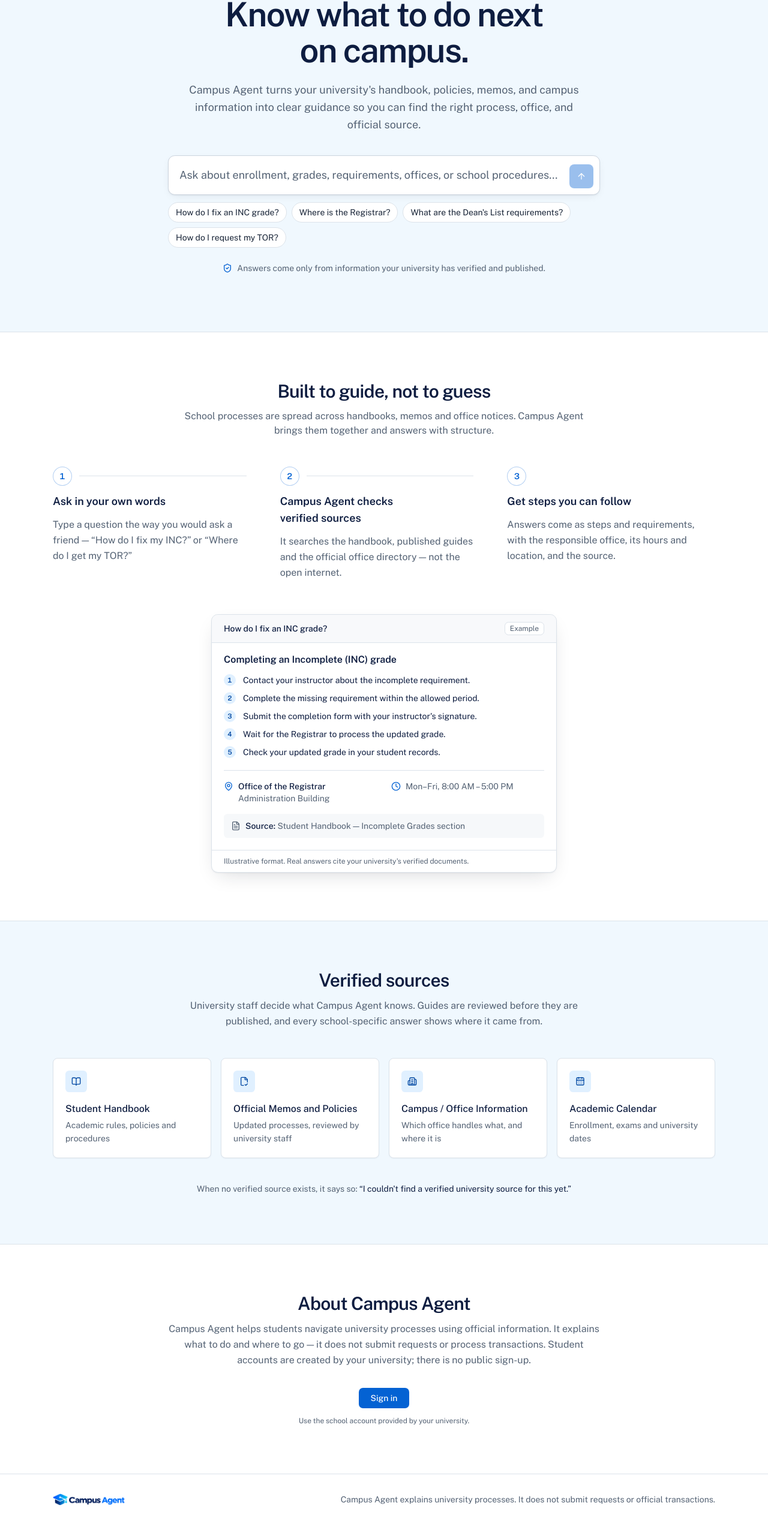
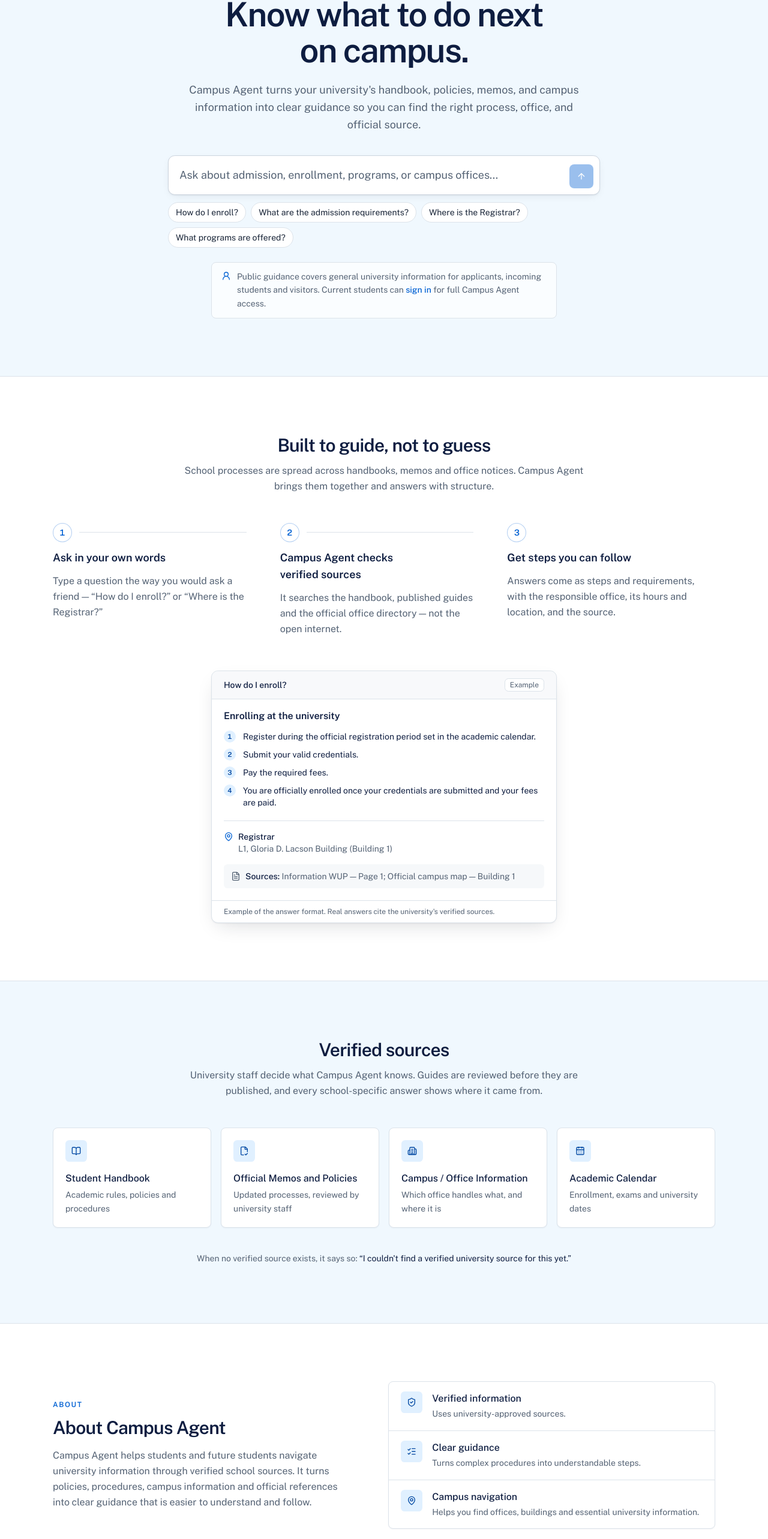
Before and after one commit to jjohnlesterr/campus-agent, a Next.js app: page / in a window 1280 px wide. Shown: the part 199-2765 px from the top of the page at 60% size. Before the commit the page ends 2741 px from the top, so only its background shows below. Built offline with nearby package versions, Linux system fonts and the light colour scheme; no server answers; the database is empty.

Commit message:
feat: refine public landing scope and content

```diff
--- a/app/page.tsx
+++ b/app/page.tsx
@@ -1,19 +1,20 @@
-import { BookOpen, Building2, CalendarDays, FileCheck2, ShieldCheck } from "lucide-react"
+import { BookOpen, Building2, CalendarDays, FileCheck2, ListChecks, MapPin, ShieldCheck, UserRound } from "lucide-react"
 import Link from "next/link"
 
-import { QuestionComposer } from "@/components/assistant/question-composer"
 import { ExampleAnswer } from "@/components/landing/example-answer"
 import { LandingNav } from "@/components/landing/landing-nav"
+import { PublicAsk } from "@/components/landing/public-ask"
 import { Logo } from "@/components/shared/logo"
 import { HowItWorksSteps } from "@/components/shared/how-it-works-steps"
-import { buttonVariants } from "@/components/ui/button"
 import { getBranding } from "@/lib/branding"
 
+// Public questions for applicants, incoming students, transferees and visitors.
+// Current-student topics (INC, grades, clearance…) live in the signed-in app.
 const SUGGESTIONS = [
-  "How do I fix an INC grade?",
+  "How do I enroll?",
+  "What are the admission requirements?",
   "Where is the Registrar?",
-  "What are the Dean's List requirements?",
-  "How do I request my TOR?",
+  "What programs are offered?",
 ]
 
 const SOURCES = [
@@ -21,6 +22,12 @@
   { icon: FileCheck2, name: "Official Memos and Policies", use: "Updated processes, reviewed by university staff" },
   { icon: Building2, name: "Campus / Office Information", use: "Which office handles what, and where it is" },
   { icon: CalendarDays, name: "Academic Calendar", use: "Enrollment, exams and university dates" },
+]
+
+const ABOUT_POINTS = [
+  { icon: ShieldCheck, title: "Verified information", body: "Uses university-approved sources." },
+  { icon: ListChecks, title: "Clear guidance", body: "Turns complex procedures into understandable steps." },
+  { icon: MapPin, title: "Campus navigation", body: "Helps you find offices, buildings and essential university information." },
 ]
 
 export default async function LandingPage() {
@@ -31,7 +38,7 @@
       <LandingNav />
 
       <main className="flex-1">
-        {/* Hero: centered headline and the ask box */}
+        {/* Hero: centered headline and the public ask box */}
         <section className="border-b bg-[var(--canvas)]">
           <div className="mx-auto flex max-w-3xl flex-col items-center px-4 pt-16 pb-20 text-center sm:px-6 lg:pt-24 lg:pb-24">
             <p className="text-xs font-semibold tracking-[0.14em] text-primary uppercase">Your campus AI assistant</p>
@@ -45,32 +52,37 @@
             </p>
 
             <div className="mt-9 w-full text-left">
-              <QuestionComposer
-                size="large"
-                placeholder="Ask about enrollment, grades, requirements, offices, or school procedures..."
-                suggestions={SUGGESTIONS}
-                notConnectedMessage="Public answers are coming soon. Students can sign in to see what's available today."
-              />
+              <PublicAsk suggestions={SUGGESTIONS} />
             </div>
 
-            <p className="mt-6 flex max-w-xl items-start gap-2 text-left text-sm text-muted-foreground sm:items-center">
-              <ShieldCheck className="mt-0.5 size-4 shrink-0 text-primary sm:mt-0" aria-hidden="true" />
-              Answers come only from information your university has verified and published.
+            <p className="mt-6 flex max-w-xl items-start gap-2.5 rounded-lg border bg-background/70 px-4 py-3 text-left text-sm leading-relaxed text-muted-foreground">
+              <UserRound className="mt-0.5 size-4 shrink-0 text-primary" aria-hidden="true" />
+              <span>
+                Public guidance covers general university information for applicants, incoming students and visitors.
+                Current students can{" "}
+                <Link href="/login" className="font-medium text-primary underline-offset-4 hover:underline">
+                  sign in
+                </Link>{" "}
+                for full {assistantName} access.
+              </span>
             </p>
           </div>
         </section>
 
         {/* How it works */}
         <section id="how-it-works" className="scroll-mt-20">
-          <div className="mx-auto max-w-6xl px-4 py-20 sm:px-6">
+          <div className="mx-auto max-w-6xl px-4 py-20 sm:px-6 lg:py-24">
             <div className="mx-auto max-w-2xl text-center">
               <h2 className="text-3xl font-semibold tracking-tight">Built to guide, not to guess</h2>
-              <p className="mt-3 text-muted-foreground">
+              <p className="mt-3 leading-relaxed text-muted-foreground">
                 School processes are spread across handbooks, memos and office notices. {assistantName} brings them
                 together and answers with structure.
               </p>
             </div>
-            <HowItWorksSteps className="mt-12 grid gap-10 md:grid-cols-3 md:gap-8" />
+            <HowItWorksSteps
+              className="mt-12 grid gap-10 md:grid-cols-3 md:gap-8"
+              askExample="“How do I enroll?” or “Where is the Registrar?”"
+            />
             <div className="mx-auto mt-14 max-w-xl">
               <ExampleAnswer />
             </div>
@@ -79,7 +91,7 @@
 
         {/* Verified sources */}
         <section id="sources" className="scroll-mt-20 border-t bg-[var(--canvas)]">
-          <div className="mx-auto max-w-6xl px-4 py-20 sm:px-6">
+          <div className="mx-auto max-w-6xl px-4 py-20 sm:px-6 lg:py-24">
             <div className="mx-auto max-w-2xl text-center">
               <h2 className="text-3xl font-semibold tracking-tight">Verified sources</h2>
               <p className="mt-3 leading-relaxed text-muted-foreground">
@@ -100,34 +112,46 @@
             </ul>
             <p className="mx-auto mt-10 max-w-2xl text-center text-sm leading-relaxed text-muted-foreground">
               When no verified source exists, it says so:{" "}
-              <span className="text-foreground">
-                “I couldn&apos;t find a verified university source for this yet.”
-              </span>
+              <span className="text-foreground">“I couldn&apos;t find a verified university source for this yet.”</span>
             </p>
           </div>
         </section>
 
         {/* About */}
         <section id="about" className="scroll-mt-20 border-t">
-          <div className="mx-auto flex max-w-3xl flex-col items-center px-4 py-20 text-center sm:px-6">
-            <h2 className="text-3xl font-semibold tracking-tight">About {assistantName}</h2>
-            <p className="mt-3 leading-relaxed text-muted-foreground">
-              {assistantName} helps students navigate university processes using official information. It explains
-              what to do and where to go — it does not submit requests or process transactions. Student accounts are
-              created by your university; there is no public sign-up.
-            </p>
-            <Link href="/login" className={buttonVariants({ size: "lg", className: "mt-8 px-5" })}>
-              Sign in
-            </Link>
-            <p className="mt-3 text-xs text-muted-foreground">Use the school account provided by your university.</p>
+          <div className="mx-auto grid max-w-6xl gap-10 px-4 py-20 sm:px-6 lg:grid-cols-[minmax(0,1fr)_minmax(0,1.1fr)] lg:items-center lg:gap-16 lg:py-24">
+            <div>
+              <p className="text-xs font-semibold tracking-[0.14em] text-primary uppercase">About</p>
+              <h2 className="mt-3 text-3xl font-semibold tracking-tight">About {assistantName}</h2>
+              <p className="mt-4 max-w-xl leading-relaxed text-muted-foreground">
+                {assistantName} helps students and future students navigate university information through verified
+                school sources. It turns policies, procedures, campus information and official references into clear
+                guidance that is easier to understand and follow.
+              </p>
+            </div>
+            <ul className="divide-y rounded-lg border bg-background shadow-[0_1px_2px_oklch(0.3_0.05_260/0.05)]">
+              {ABOUT_POINTS.map(({ icon: Icon, title, body }) => (
+                <li key={title} className="flex items-start gap-4 px-5 py-4">
+                  <span className="flex size-9 shrink-0 items-center justify-center rounded-md bg-accent text-accent-foreground">
+                    <Icon className="size-4" aria-hidden="true" />
+                  </span>
+                  <div className="min-w-0">
+                    <p className="font-medium">{title}</p>
+                    <p className="mt-0.5 text-sm leading-relaxed text-muted-foreground">{body}</p>
+                  </div>
+                </li>
+              ))}
+            </ul>
           </div>
         </section>
       </main>
 
       <footer className="border-t">
-        <div className="mx-auto flex max-w-6xl flex-col gap-3 px-4 py-8 text-sm text-muted-foreground sm:flex-row sm:items-center sm:justify-between sm:px-6">
+        <div className="mx-auto flex max-w-6xl flex-col gap-3 px-4 py-6 text-sm text-muted-foreground sm:flex-row sm:items-center sm:justify-between sm:px-6">
           <Logo className="h-5 w-auto self-start sm:self-auto" />
-          <p>{assistantName} explains university processes. It does not submit requests or official transactions.</p>
+          <p>
+            © {new Date().getFullYear()} {assistantName}. All rights reserved.
+          </p>
         </div>
       </footer>
     </div>
--- a/components/landing/example-answer.tsx
+++ b/components/landing/example-answer.tsx
@@ -1,14 +1,14 @@
-import { Clock, FileText, MapPin } from "lucide-react"
+import { FileText, MapPin } from "lucide-react"
 
-// Illustrative example of Campus Agent's structured answer format.
-// Labelled on screen as an example: real answers come from the university's
-// verified sources, which are not loaded yet.
+// Example of Campus Agent's structured answer format, for the public page.
+// Content comes from the university's verified sources: enrollment rules from
+// the handbook (Information WUP, page 1) and the Registrar's location from the
+// official campus map legend.
 const steps = [
-  "Contact your instructor about the incomplete requirement.",
-  "Complete the missing requirement within the allowed period.",
-  "Submit the completion form with your instructor's signature.",
-  "Wait for the Registrar to process the updated grade.",
-  "Check your updated grade in your student records.",
+  "Register during the official registration period set in the academic calendar.",
+  "Submit your valid credentials.",
+  "Pay the required fees.",
+  "You are officially enrolled once your credentials are submitted and your fees are paid.",
 ]
 
 export function ExampleAnswer() {
@@ -18,7 +18,7 @@
       className="overflow-hidden rounded-xl border bg-card text-sm shadow-[0_1px_2px_oklch(0.22_0.025_262/0.05),0_12px_32px_-12px_oklch(0.22_0.025_262/0.18)]"
     >
       <div className="flex items-center justify-between gap-3 border-b bg-muted/60 px-5 py-3">
-        <p className="font-medium">How do I fix an INC grade?</p>
+        <p className="font-medium">How do I enroll?</p>
         <span className="shrink-0 rounded-md border bg-background px-2 py-0.5 text-xs text-muted-foreground">
           Example
         </span>
@@ -26,7 +26,7 @@
 
       <div className="px-5 pt-4 pb-5">
         <h3 className="answer-step text-base font-semibold" style={{ "--step": 0 } as React.CSSProperties}>
-          Completing an Incomplete (INC) grade
+          Enrolling at the university
         </h3>
         <ol className="mt-3 flex flex-col gap-2.5">
           {steps.map((step, i) => (
@@ -46,24 +46,16 @@
           ))}
         </ol>
 
-        <dl
-          className="answer-step mt-5 grid gap-x-6 gap-y-2 border-t pt-4 sm:grid-cols-2"
+        <div
+          className="answer-step mt-5 flex items-start gap-2 border-t pt-4"
           style={{ "--step": steps.length + 1 } as React.CSSProperties}
         >
-          <div className="flex items-start gap-2">
-            <dt className="sr-only">Office</dt>
-            <MapPin className="mt-0.5 size-4 text-primary" aria-hidden="true" />
-            <dd>
-              <span className="font-medium">Office of the Registrar</span>
-              <span className="block text-muted-foreground">Administration Building</span>
-            </dd>
-          </div>
-          <div className="flex items-start gap-2">
-            <dt className="sr-only">Office hours</dt>
-            <Clock className="mt-0.5 size-4 text-primary" aria-hidden="true" />
-            <dd className="text-muted-foreground">Mon–Fri, 8:00 AM – 5:00 PM</dd>
-          </div>
-        </dl>
+          <MapPin className="mt-0.5 size-4 shrink-0 text-primary" aria-hidden="true" />
+          <p>
+            <span className="font-medium">Registrar</span>
+            <span className="block text-muted-foreground">L1, Gloria D. Lacson Building (Building 1)</span>
+          </p>
+        </div>
 
         <div
           className="answer-step mt-4 flex items-start gap-2 rounded-md bg-muted/70 px-3 py-2.5"
@@ -71,14 +63,14 @@
         >
           <FileText className="mt-0.5 size-4 shrink-0 text-muted-foreground" aria-hidden="true" />
           <p className="text-muted-foreground">
-            <span className="font-medium text-foreground">Source:</span> Student Handbook — Incomplete
-            Grades section
+            <span className="font-medium text-foreground">Sources:</span> Information WUP — Page 1; Official campus map —
+            Building 1
           </p>
         </div>
       </div>
 
       <figcaption className="border-t px-5 py-2.5 text-xs text-muted-foreground">
-        Illustrative format. Real answers cite your university&apos;s verified documents.
+        Example of the answer format. Real answers cite the university&apos;s verified sources.
       </figcaption>
     </figure>
   )
--- /dev/null
+++ b/components/landing/public-ask.tsx
@@ -0,0 +1,18 @@
+"use client"
+
+import { QuestionComposer } from "@/components/assistant/question-composer"
+import { publicScopeReply } from "@/lib/ai/public-scope"
+
+// Public ask box: general information for applicants, incoming students and visitors.
+// Current-student questions (INC, grades, clearance…) get a local sign-in reply — no AI call.
+export function PublicAsk({ suggestions }: { suggestions: string[] }) {
+  return (
+    <QuestionComposer
+      size="large"
+      placeholder="Ask about admission, enrollment, programs, or campus offices..."
+      suggestions={suggestions}
+      respond={publicScopeReply}
+      notConnectedMessage="Public answers are coming soon. Current students can sign in to ask Campus Agent today."
+    />
+  )
+}
--- a/components/shared/how-it-works-steps.tsx
+++ b/components/shared/how-it-works-steps.tsx
@@ -1,7 +1,9 @@
+const DEFAULT_ASK_EXAMPLE = "“How do I fix my INC?” or “Where do I get my TOR?”"
+
 const STEPS = [
   {
     title: "Ask in your own words",
-    body: "Type a question the way you would ask a friend — “How do I fix my INC?” or “Where do I get my TOR?”",
+    body: (example: string) => `Type a question the way you would ask a friend — ${example}`,
   },
   {
     title: "Campus Agent checks verified sources",
@@ -13,7 +15,8 @@
   },
 ]
 
-export function HowItWorksSteps({ className }: { className?: string }) {
+/** `askExample` replaces the sample questions in step 1 (the public page uses applicant questions). */
+export function HowItWorksSteps({ className, askExample = DEFAULT_ASK_EXAMPLE }: { className?: string; askExample?: string }) {
   return (
     <ol className={className ?? "grid gap-10 md:grid-cols-3 md:gap-8"}>
       {STEPS.map((step, i) => (
@@ -30,7 +33,7 @@
             )}
           </div>
           <h3 className="text-lg font-semibold">{step.title}</h3>
-          <p className="leading-relaxed text-muted-foreground">{step.body}</p>
+          <p className="leading-relaxed text-muted-foreground">{typeof step.body === "function" ? step.body(askExample) : step.body}</p>
         </li>
       ))}
     </ol>
--- /dev/null
+++ b/lib/ai/public-scope.ts
@@ -0,0 +1,32 @@
+// Public (landing page) assistant scope: general university information for
+// applicants, incoming students, transferees and visitors. Questions about a
+// current student's own academic record belong in the signed-in app, so they get
+// a fixed sign-in reply — decided locally, with no AI call.
+
+export const STUDENT_ONLY_MESSAGE =
+  "For student-specific academic concerns, please sign in to Campus Agent using your university account."
+
+// Applicant / visitor wording keeps a question public even if it shares words with a student topic
+// ("What documents do transferees need?").
+const PUBLIC_CONTEXT = /\b(?:admission|admissions|applicant|applicants|apply|application|freshm[ae]n|incoming|transferee|transferees|prospective|visitor|entrance)\b/
+
+const STUDENT_ONLY = [
+  /\binc\b/, /\bincomplete\b/,
+  /\bmy (?:grades?|gwa|gpa|records?|transcript|tor|schedule|subjects?|classes|units|balance|account|enrollment status|clearance)\b/,
+  /\b(?:grades?|marka|gwa|schedule|sched|subjects?|tor|record|balance) ko\b/,
+  /\b(?:failed|failing|bagsak|bumagsak)\b/,
+  /\bdean'?s list\b/, /\blatin honors?\b/, /\bcum laude\b/,
+  /\b(?:graduation )?clearance\b/,
+  /\b(?:shift|shifting|magshift|mag-shift)\b/,
+  /\bleave of absence\b/, /\bloa\b/,
+  /\b(?:drop|dropping|withdraw|withdrawal)\b/,
+  /\b(?:tor|transcript of records)\b/,
+  /\b(?:probation|suspension|violation|sanction)\b/,
+]
+
+/** The sign-in reply for current-student questions, or null when the question is public. */
+export function publicScopeReply(question: string): string | null {
+  const text = question.toLowerCase()
+  if (PUBLIC_CONTEXT.test(text)) return null
+  return STUDENT_ONLY.some((pattern) => pattern.test(text)) ? STUDENT_ONLY_MESSAGE : null
+}
```
Also changed, not shown: components/assistant/question-composer.tsx (+6 -2 lines), 1 other file (tests, documents, lock files or other folders).
